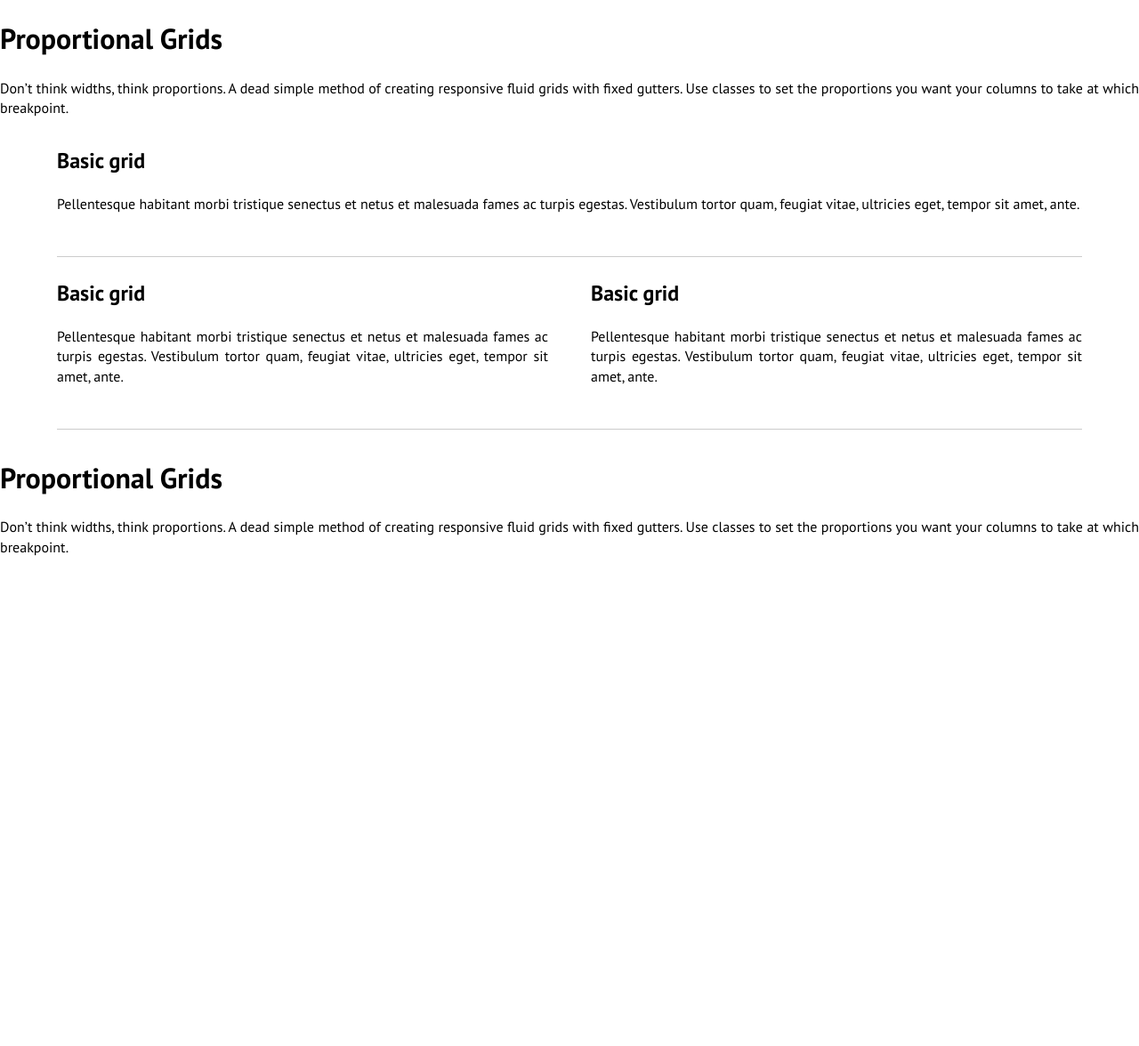
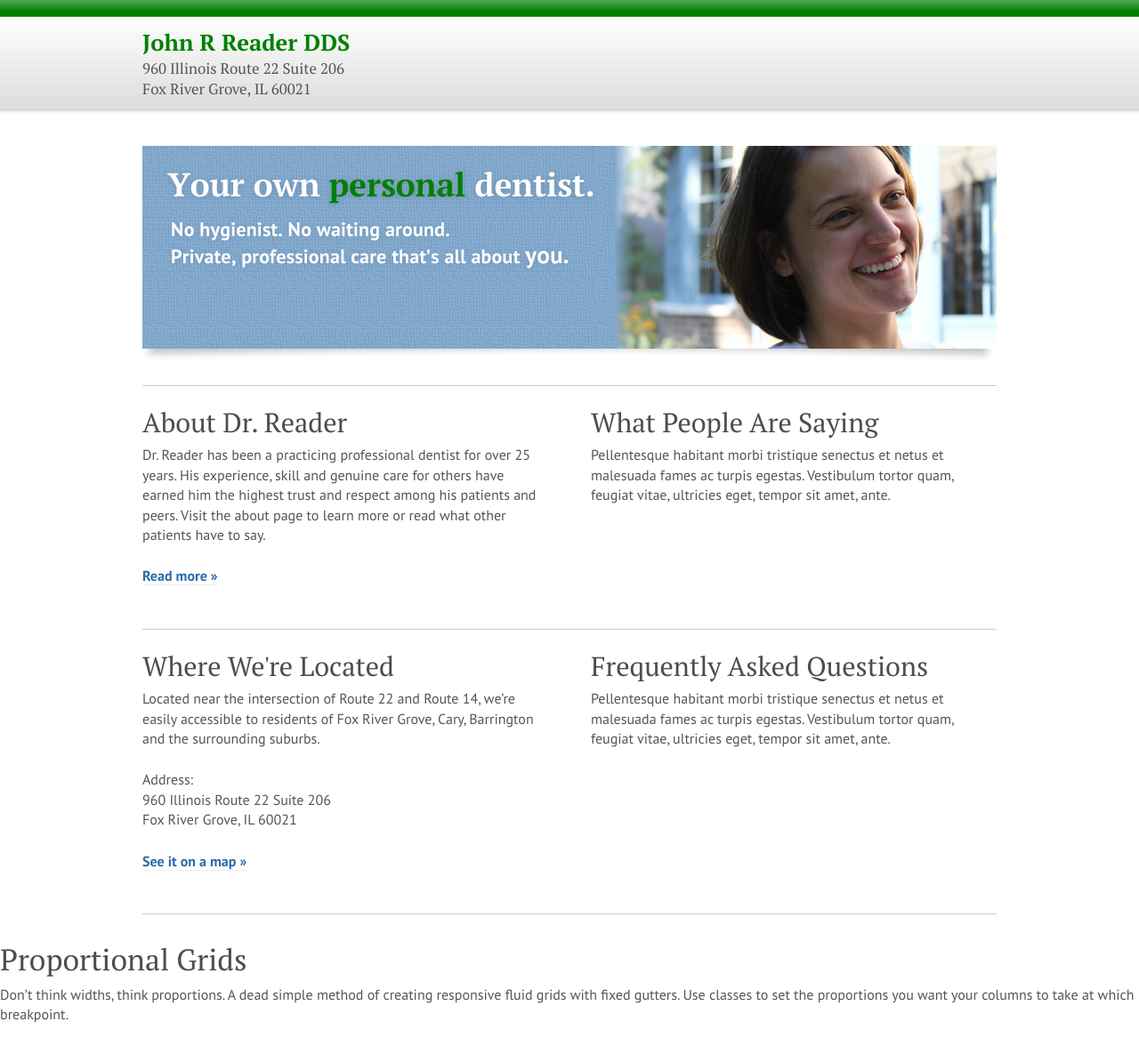
Before and after one commit to rkarpeles/johnrreaderdds.com, a PHP site: page / in a window 1280 px wide. Shown: the whole page at 89% size. Before the commit the page ends 625 px from the top, so only its background shows below. Run offline with PHP 8.4, Linux system fonts and the light colour scheme.

Commit message:
Latest changes

```diff
--- a/css/style.css
+++ b/css/style.css
@@ -1,34 +1,171 @@
-/*
-Author  : Ryan Karpeles
-URL     : http://www.johnrreaderdds.com
----------------------------------------*/
+/* **************************************************************************
+   Title: John R. Reader DDS
+   Author: Ryan Karpeles
+   URL: http://www.johnrreaderdds.com/
+   ************************************************************************** */
+
+/**
+ * TABLE OF CONTENTS
+ *
+ * 1.0 - Base
+ * 2.0 - Layout
+ * 3.0 - Typography
+ * 4.0 - Theme
+ *       - Header
+ *		 - Navigation
+ * 5.0 - Helper Classes
+ * 6.0 - Media Queries
+ *       - Min Max Queries
+ *       - Min Queries
+ *       - Max Queries
+ */
+
+/* ==========================================================================
+   1.0 - $Base
+   ========================================================================== */
+
+* {
+  -webkit-box-sizing: border-box;
+     -moz-box-sizing: border-box;
+          box-sizing: border-box; }
+
 body {
   margin: 0;
+  color: #555;
   font-family: 'PT Sans', Helvetica, Arial, sans-serif;
-  line-height: 1.4;  }
+  line-height: 1.4; }
 
-.strip {
-  background: #891434;
-  color: #fff;
-  padding: 1em 5%; }
-  .strip p {
-    text-align: left;
-    font-size: 1.2em; }
+p {
+    margin: 0 0 1.5em 0; }
+
+a {
+  color: #276cab;
+  text-decoration: none;
+  border-bottom: 1px solid #eee;
+  -webkit-transition: all ease-in-out .1s;
+	 -moz-transition: all ease-in-out .1s;
+	   -o-transition: all ease-in-out .1s;
+	      transition: all ease-in-out .1s; }
+
+a:hover {
+  color: #008000;
+  border-bottom: 1px solid #ddd; }
+
+img {
+  display: block;
+  height: auto;
+  max-width: 100%; }
+
+hr {
+    display: block;
+	clear: both;
+    height: 1px;
+    border: 0;
+    border-top: 1px solid #ccc;
+    margin: 0 0 2em;
+    padding: 0; }
+
+
+/* ==========================================================================
+   2.0 - $Layout
+   ========================================================================== */
 
 .container {
   width: 90%;
+  max-width: 960px;
   margin: 2em auto; }
 
-p {
-  text-align: justify;
-  margin: 0 0 1.5em 0; }
+.container-alt {
+  width: 90%;
+  max-width: 960px;
+  margin: 0 auto; }
 
-a {
-  color: #fff; }
 
-h2 {
-  margin-top: 0; }
+/* ==========================================================================
+   3.0 - $Typography
+   ========================================================================== */
 
-img {
-  display: block;
-  max-width: 100%; }
+h1, h2, h3, h4, h5, h6 {
+  font-family: 'PT Serif', Georgia, 'Times New Roman', 'Times', serif;
+  color: #4d4d4d;
+  font-weight: 400;
+  margin: 0 0 .25em 0;
+  line-height: 1.145; }
+
+h1, .alpha   { font-size: 2.1em; }
+h2, .beta    { font-size: 1.9em; }
+h3, .gamma   { font-size: 1.7em; }
+h4, .delta   { font-size: 1.5em; }
+h5, .epsilon { font-size: 1.3em; }
+h6, .zeta    { font-size: 1.1em; }
+.eta         { font-size: 1.05em; }
+.theta       { font-size: .95em; }
+
+.serif {
+  font-family: 'PT Serif', Georgia, 'Times New Roman', 'Times', serif; }
+
+.bold   { font-weight: bold; }
+.italic { font-style: italic; }
+
+.green-text {
+  color: #008000; }
+
+
+/* ==========================================================================
+   4.0 - $Theme
+   ========================================================================== */
+
+/**
+ * Header
+ */
+
+.header {
+  background: url('../images/header-bg.png') repeat-x;
+  height: 132px;  }
+
+/*
+ * Logo
+ */
+
+.logo {
+  float: left;
+  padding-top: 30px; }
+
+a.logo-title {
+  color: #008000;
+  font-size: 1.6em;
+  text-decoration: none; }
+
+a.logo-title:hover {
+  color: #4d4d4d; }
+
+
+/* ==========================================================================
+   5.0 - $Helper Classes
+   ========================================================================== */
+
+.bot-mar-0 { margin-bottom: 0; }
+.bot-mar-1 { margin-bottom: .25em; }
+.bot-mar-2 { margin-bottom: .5em; }
+.bot-mar-3 { margin-bottom: .75em; }
+.bot-mar-4 { margin-bottom: 1em; }
+.bot-mar-5 { margin-bottom: 1.25em; }
+.bot-mar-6 { margin-bottom: 1.5em; }
+.bot-mar-7 { margin-bottom: 1.75em; }
+.bot-mar-8 { margin-bottom: 2em; }
+.bot-mar-9 { margin-bottom: 2.25em; }
+
+.top-mar-0 { margin-top: 0; }
+.top-mar-1 { margin-top: .25em; }
+.top-mar-2 { margin-top: .5em; }
+.top-mar-3 { margin-top: .75em; }
+.top-mar-4 { margin-top: 1em; }
+.top-mar-5 { margin-top: 1.25em; }
+.top-mar-6 { margin-top: 1.5em; }
+.top-mar-7 { margin-top: 1.75em; }
+.top-mar-8 { margin-top: 2em; }
+.top-mar-9 { margin-top: 2.25em; }
+
+/* ==========================================================================
+   6.0 - $Media Queries
+   ========================================================================== */
--- a/index.php
+++ b/index.php
@@ -4,7 +4,7 @@
 <!--[if gt IE 8]><!--><html lang="en"><!--<![endif]-->
 <head>
 	<meta charset="utf-8">
-	<title>Proportional Grids</title>
+	<title>John R. Reader DDS</title>
 	<meta name="viewport" content="width=device-width,initial-scale=1">
 	<link rel="stylesheet" href="css/normalize.css">
 	<link rel="stylesheet" href="css/grid.css">
@@ -18,31 +18,53 @@
 <body>
 
 	<div class="header">
-		<h1>Proportional Grids</h1>
-		<p>Don&rsquo;t think widths, think proportions. A dead simple method of creating responsive fluid grids with fixed gutters. Use classes to set the proportions you want your columns to take at which breakpoint.</p>
+		<div class="container-alt">
+			<div class="logo">
+				<div class="logo-title serif green-text bold"><a href="/" class="logo-title">John R Reader DDS</a></div>
+				<div class="logo-subtitle serif eta">960 Illinois Route 22 Suite 206
+				<br>Fox River Grove, IL 60021</div>
+			</div>
+		</div>
 	</div>
 
 	<div class="container">
 
+		<!-- Hero Piece -->
+
 		<div class="divide-bottom">
 			<div class="grid-wrap">
 				<div class="grid-col col-full">
-					<h2>Basic grid</h2>
+					<img src="images/banner-home.jpg" alt="Your Own Personal Dentist">
+				</div>
+			</div>
+		</div>
+
+		<div class="divide-bottom">
+			<div class="grid-wrap">
+				<div class="grid-col bp1-col-one-half">
+					<h2>About Dr. Reader</h2>
+					<p>Dr. Reader has been a practicing professional dentist for over 25 years. His experience, skill and genuine care for others have earned him the highest trust and respect among his patients and peers. Visit the about page to learn more or read what other patients have to say.</p>
+					<p><a href="#" class="bold">Read more &raquo;</a></p>
+				</div>
+				<div class="grid-col bp1-col-one-half">
+					<h2>What People Are Saying</h2>
 					<p>Pellentesque habitant morbi tristique senectus et netus et malesuada fames ac turpis egestas. Vestibulum tortor quam, feugiat vitae, ultricies eget, tempor sit amet, ante.</p>
 				</div>
 			</div>
 		</div>
 
-		<!-- Basic grid -->
-
 		<div class="divide-bottom">
 			<div class="grid-wrap">
-				<div class="grid-col col-one-half">
-					<h2>Basic grid</h2>
-					<p>Pellentesque habitant morbi tristique senectus et netus et malesuada fames ac turpis egestas. Vestibulum tortor quam, feugiat vitae, ultricies eget, tempor sit amet, ante.</p>
+				<div class="grid-col bp1-col-one-half">
+					<h2>Where We're Located</h2>
+					<p>Located near the intersection of Route 22 and Route 14, we&rsquo;re easily accessible to residents of Fox River Grove, Cary, Barrington and the surrounding suburbs.</p>
+					<p>Address:<br>
+					960 Illinois Route 22 Suite 206<br>
+					Fox River Grove, IL 60021<br>
+					<p><a href="#" class="bold">See it on a map &raquo;</a></p>
 				</div>
-				<div class="grid-col col-one-half">
-					<h2>Basic grid</h2>
+				<div class="grid-col bp1-col-one-half">
+					<h2>Frequently Asked Questions</h2>
 					<p>Pellentesque habitant morbi tristique senectus et netus et malesuada fames ac turpis egestas. Vestibulum tortor quam, feugiat vitae, ultricies eget, tempor sit amet, ante.</p>
 				</div>
 			</div>
```
Also changed, not shown: images/banner-home.jpg (added), images/header-bg.png (added).
